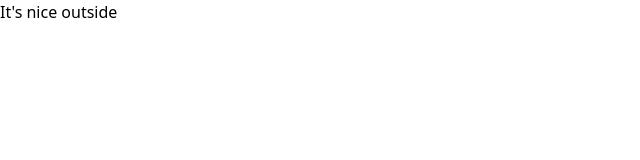
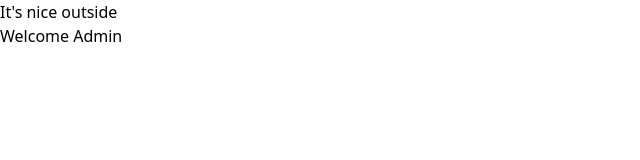
Before and after one commit to Allwin-d/Practice, a React (Vite) app: page / in a window 1280 px wide. Shown: the top 160 px of the page, without its empty margins (0-640 px from the left). Built offline with nearby package versions, Linux system fonts and the light colour scheme.

Commit message:
Cond rendering for UserStatus

```diff
--- a/src/App.tsx
+++ b/src/App.tsx
@@ -4,6 +4,7 @@
 // import Greeting from "./components/Greeting";
 // import ProductInfo from "./components/ProductInfo";
 
+import UserStatus from "./components/ConditionalRendering/UserStatus";
 import Weather from "./components/ConditionalRendering/Weather";
 
 // import ParentPerson from "./components/props/ParentPerson";
@@ -21,6 +22,7 @@ const App = () => {
       {/* <ArrayOfObj /> */}
       {/* <ParentPerson /> */}
       <Weather temperature ={25} />
+      <UserStatus loggedIn ={true} isAdmin={true} />
     </div>
   );
 };
--- /dev/null
+++ b/src/components/ConditionalRendering/UserStatus.tsx
@@ -0,0 +1,14 @@
+type uStatusProp = {
+  loggedIn: boolean;
+  isAdmin: boolean;
+};
+
+const UserStatus = ({ loggedIn, isAdmin }: uStatusProp) => {
+  return (
+    <div>
+      {loggedIn && isAdmin ? <h2>Welcome Admin</h2> : <h2>Welcome User</h2>}
+    </div>
+  );
+};
+
+export default UserStatus;
```
